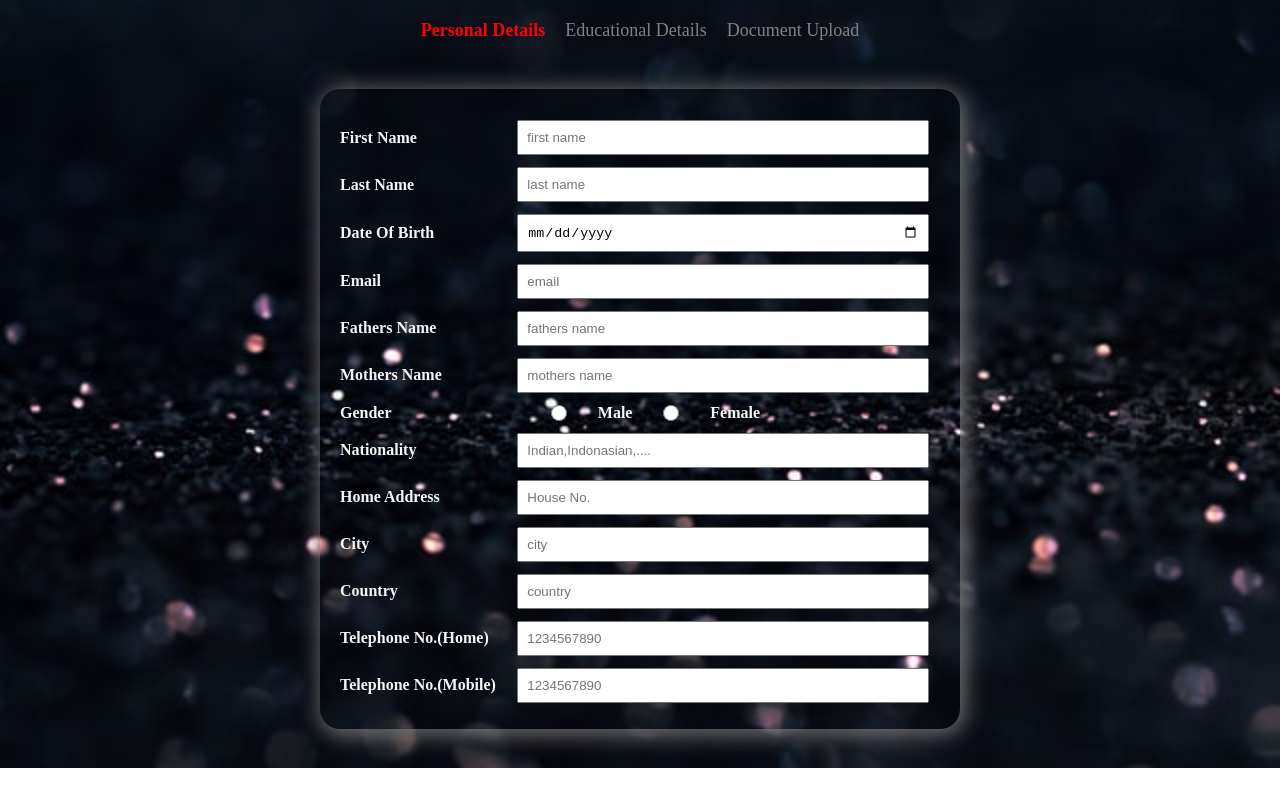
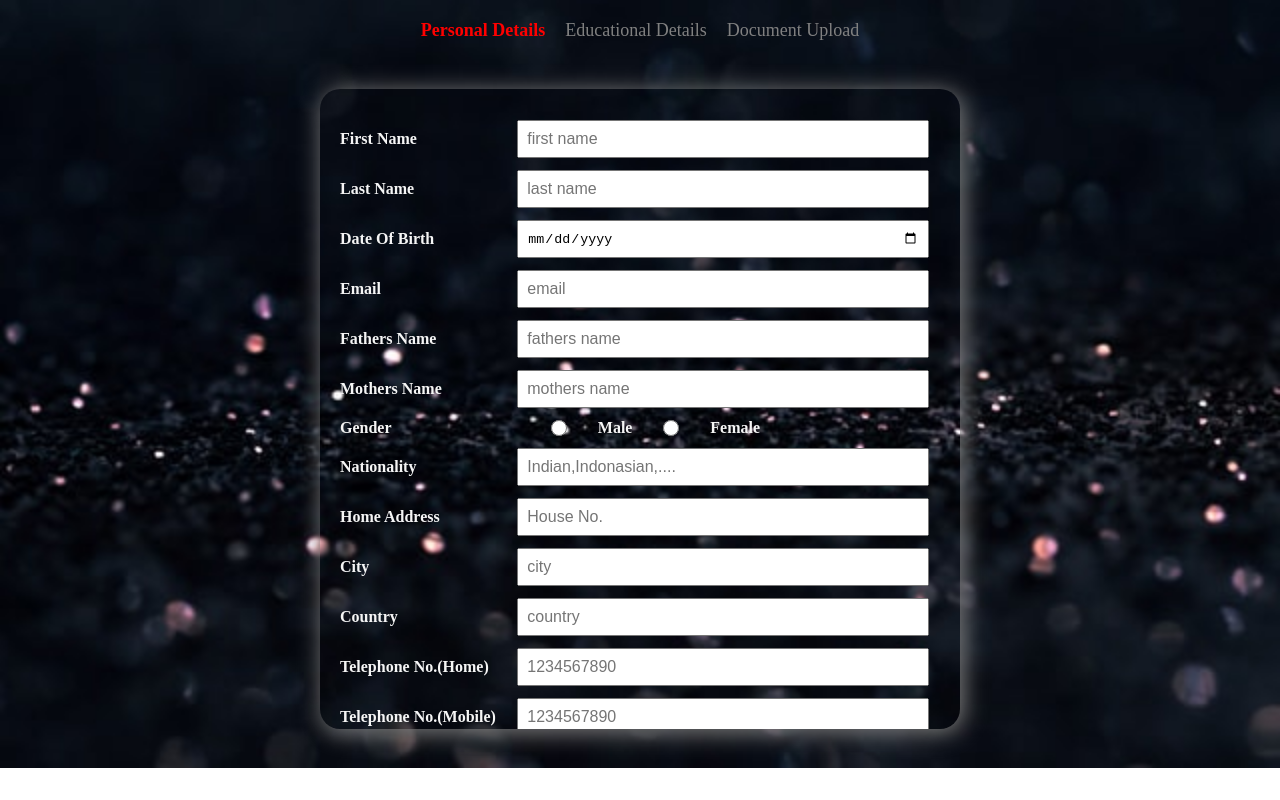
Before and after one commit to Sudhanshu7sb/multi-page-form-using-js, a plain HTML site: page index.html in a window 1280 px wide. Drawn offline with Linux system fonts and the light colour scheme.

Commit message:
add width,height to body

```diff
--- a/css/styles.css
+++ b/css/styles.css
@@ -2,6 +2,16 @@
   box-sizing: border-box;
   margin: 0;
   padding: 0;
+}
+
+body {
+  height: 100vh;
+  width: 100vw;
+}
+
+input[type="text"],
+select:focus {
+  font-size: 16px;
 }
 
 #progressbar {
--- a/index.html
+++ b/index.html
@@ -3,7 +3,10 @@
   <head>
     <meta charset="UTF-8" />
     <meta http-equiv="X-UA-Compatible" content="IE=edge" />
-    <meta name="viewport" content="width=device-width, initial-scale=1.0" />
+    <meta
+      name="viewport"
+      content="width=device-width, initial-scale=1, maximum-scale=1"
+    />
     <link rel="stylesheet" href="css/styles.css" />
     <script src="js/script.js" defer></script>
     <title>Multi Step Form</title>
```
